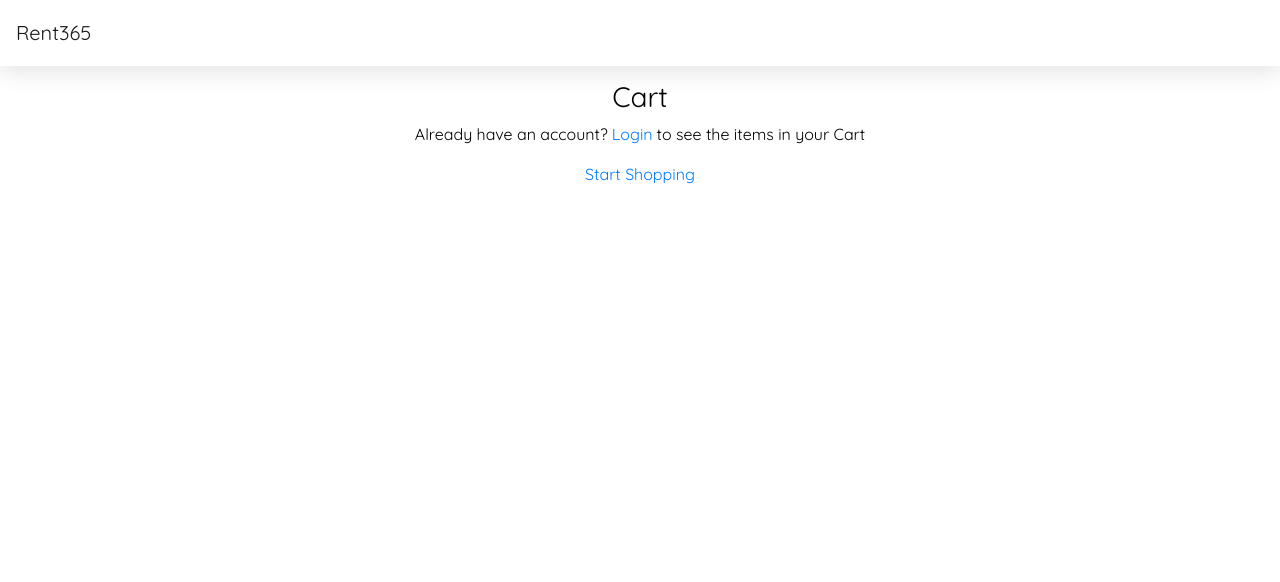
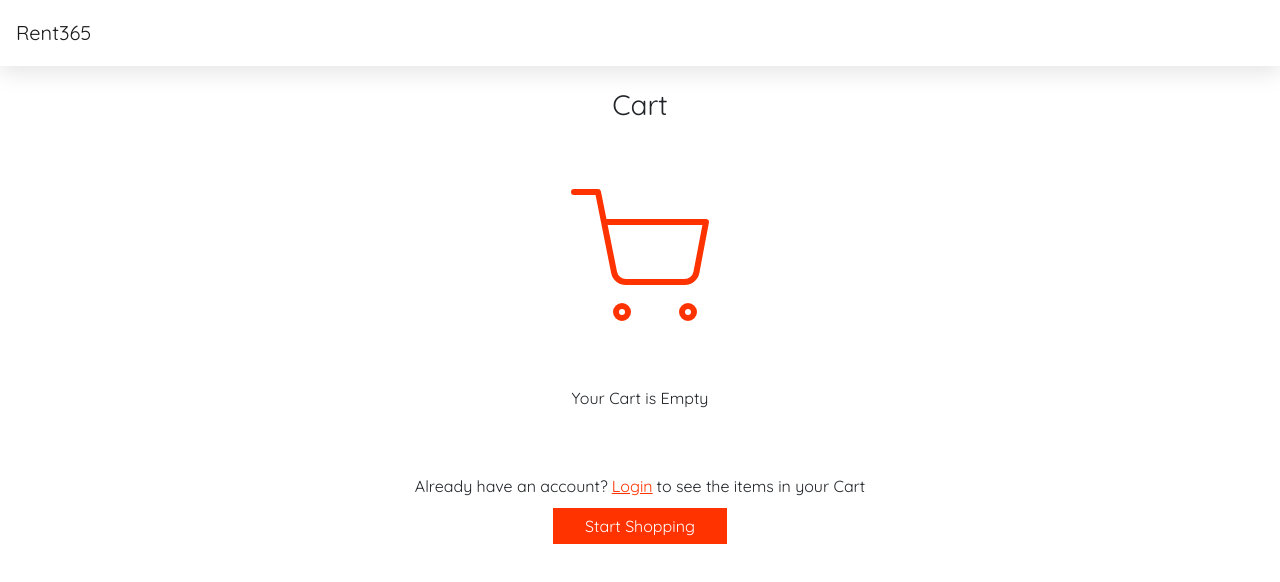
Before and after one commit to kuicpet/Rent365, a React (Create React App) app in the folder rent365/: page /cart in a window 1280 px wide. Shown: the top 582 px of the page. Built offline with nearby package versions, Linux system fonts and the light colour scheme.

Commit message:
ft--cart added

```diff
--- a/rent365/src/App.css
+++ b/rent365/src/App.css
@@ -212,7 +212,34 @@ button {
 }
 
 /**Cart*/
-.cart {
+.cartSection {
   min-height: 100vh;
   margin-top: 5rem;
 }
+.shopCart {
+  stroke: #FF3300;
+  width: 10rem;
+  height: 10rem;
+  margin-top: 3rem;
+  padding: 0.5rem;
+  stroke-width: 1;
+}
+.shop {
+  color: #fff;
+  background-color: #FF3300;
+  padding: 0.5rem 2rem;
+  margin: 1rem;
+}
+.shop:hover {
+  text-decoration: none;
+  color: #fff;
+  background-color: #000;
+  box-shadow: 0 7px 21px 0 rgba(0,0,0,0.4);
+}
+.login {
+  color: #FF3300;
+  text-decoration: underline;
+}
+.login:hover {
+  color: #000;
+}
--- a/rent365/src/components/Cart.js
+++ b/rent365/src/components/Cart.js
@@ -1,5 +1,4 @@
 import React from "react";
-import Header from "./Header";
 import Heading from "./Heading";
 import { Link } from "react-router-dom";
 
@@ -8,13 +7,15 @@ const Cart = () => {
     return (
         <div className="row text-center">
             <Heading/>
-            <div className="col-sm-12 cart">
-                <h3>Cart</h3>
+            <div className="col-sm-12 cartSection">
+                <h3 className="mt-2">Cart</h3>
+                    <svg xmlns="http://www.w3.org/2000/svg" width="24" height="24" viewBox="0 0 24 24" fill="none" stroke="currentColor" stroke-width="2" stroke-linecap="round" stroke-linejoin="round" className="feather feather-shopping-cart shopCart"><circle cx="9" cy="21" r="1"></circle><circle cx="20" cy="21" r="1"></circle><path d="M1 1h4l2.68 13.39a2 2 0 0 0 2 1.61h9.72a2 2 0 0 0 2-1.61L23 6H6"></path></svg>
+                <p className="p-5">Your Cart is Empty</p>
                 <p>Already have an account?
-                    <Link to="/account/signin" className="mx-1">Login</Link>
+                    <Link to="/account/signin" className="mx-1 login">Login</Link>
                     to see the items in your Cart
                 </p>
-                <Link>Start Shopping</Link>
+                <Link to="/" className="shop">Start Shopping</Link>
             </div>
         </div>
     );
```
